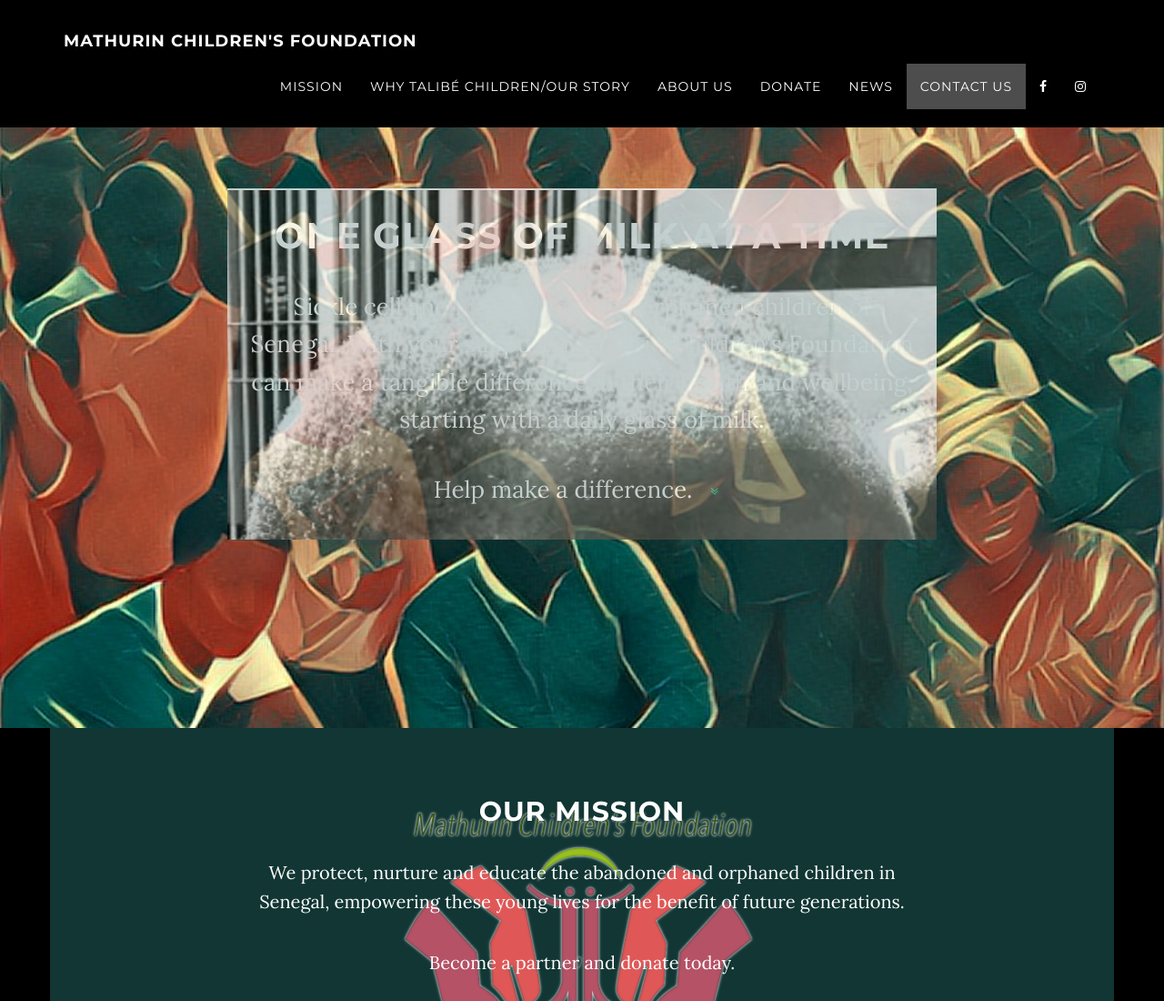
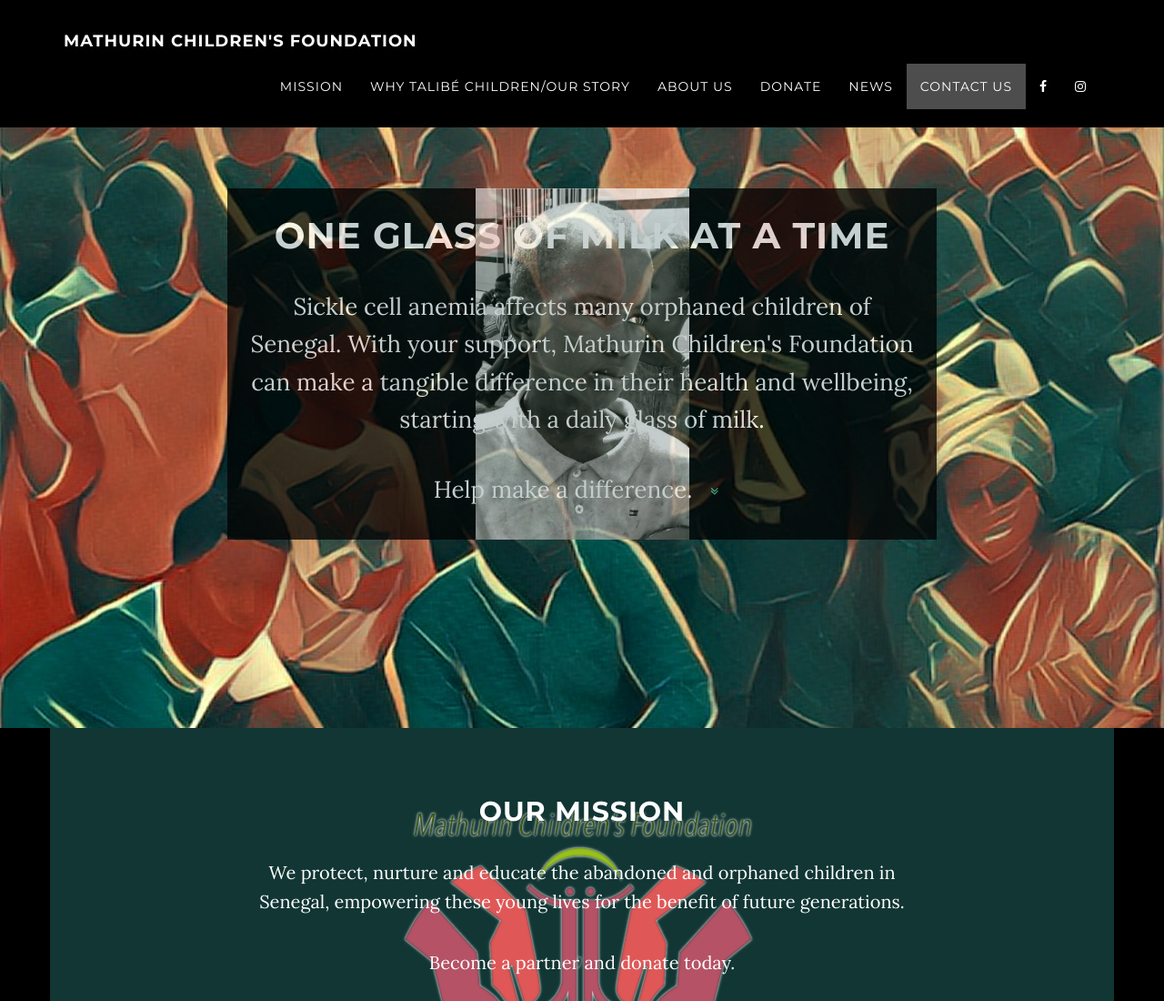
Before and after one commit to wallynd/wallynd.github.io, a website: page index.html in a window 1280 px wide. Shown: the top 1100 px of the page at 91% size. Drawn offline with nearby package versions, Linux system fonts and the light colour scheme.

Commit message:
Update index.html

```diff
--- a/index.html
+++ b/index.html
@@ -94,7 +94,7 @@
         <div class="intro-body">
             <div class="container">
                 <div class="row">
-                    <div class="col-md-8 col-md-offset-2" style="background-color:black; opacity: 0.75; padding: 30px 20px 0px 20px; background-image: url(/img/img0027.jpg);background-repeat:no-repeat;background-position: center top;'">
+                    <div class="col-md-8 col-md-offset-2" style="background-color:black; opacity: 0.75; padding: 30px 20px 0px 20px; background-size: contain; background-image: url(/img/img0027.jpg);background-repeat:no-repeat;background-position: center top;'">
 
                         <h3 class="brand-heading">One glass of milk at a time</h3>
                         <p class="intro-text">Sickle cell anemia affects many orphaned children of Senegal. With your support, Mathurin Children's Foundation can make a tangible difference in their health and wellbeing, starting with a daily glass of milk.</p>
```
